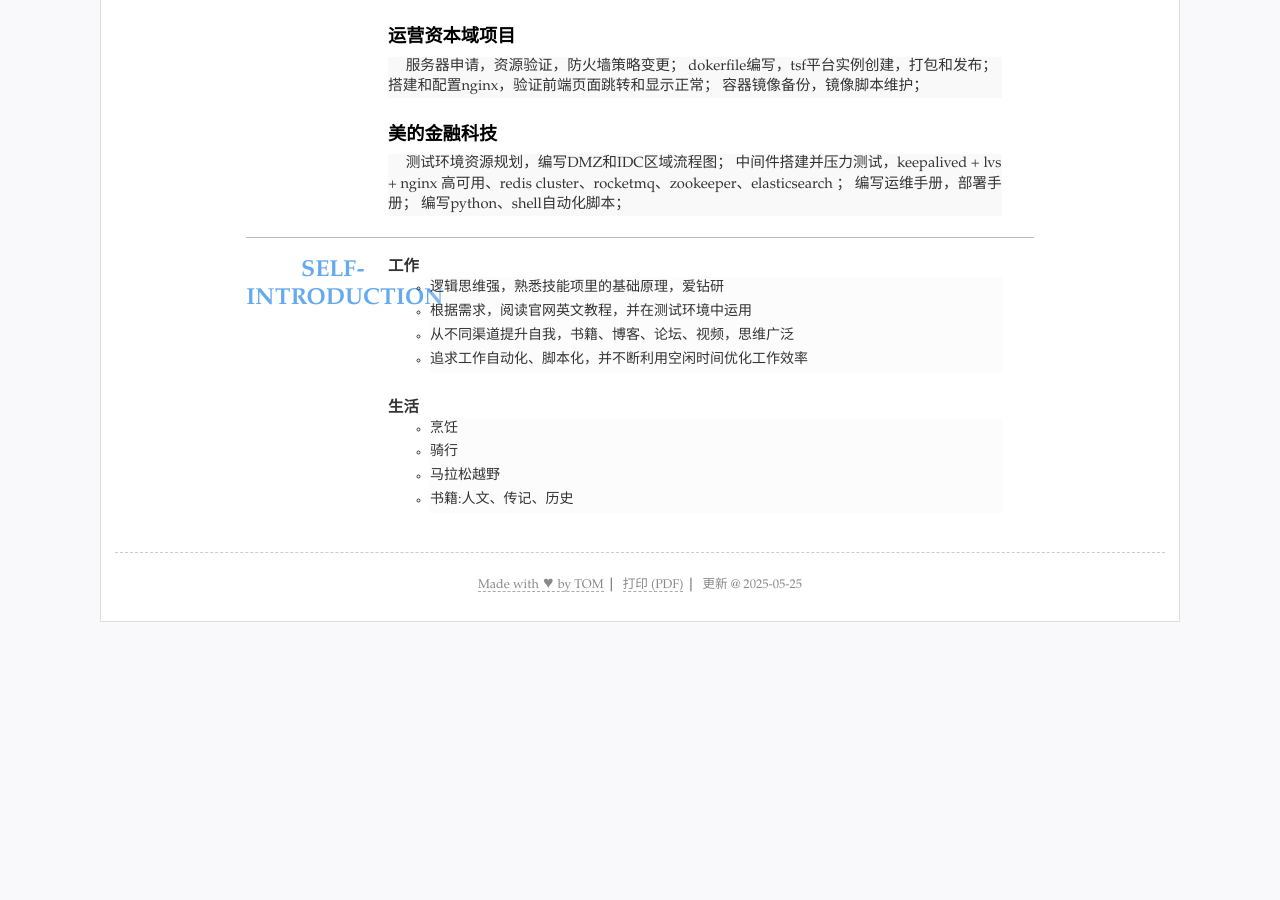
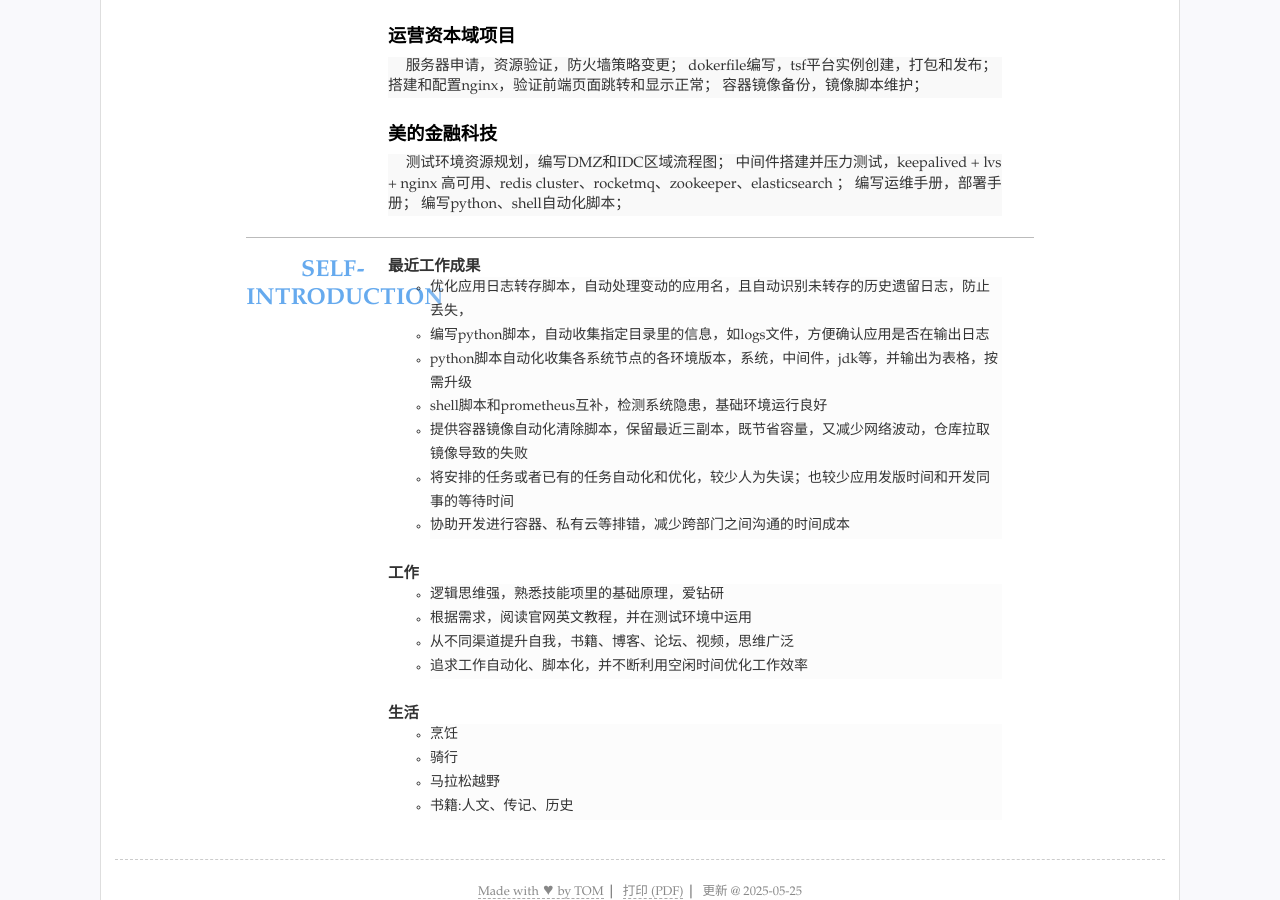
Before and after one commit to YogaTom/resume, a Jekyll site: the page built from index.html, in a window 1280 px wide and 900 px high, scrolled down 1272 px. Built offline with Jekyll 4.4.1, drawn with Linux system fonts in a browser that asks for light colours; before the commit the page ends 1915 px from its top, so only the background shows below that.

Commit message:
Update resume.yml

```diff
--- a/_data/resume.yml
+++ b/_data/resume.yml
@@ -94,8 +94,8 @@ main: #简历主要内容，
     - docker
     - middleware
     summary: Automation
-    detail: shell脚本日常巡检，加上prometheus监控，确保各系统正常运行
-            python脚本收集系统信息，输出为表格，方便统一升级优化
+    detail: shell脚本日常巡检，加上prometheus监控，确保各系统正常运行；
+            python脚本收集系统信息，输出为表格，方便统一升级优化；
             月度应用发版，检测nginx、java应用日志备份情况；
             编写自动化脚本，如自动化部署、自动化监控、自动化备份等，目前80—90%的工作都自动化；
             编写运维手册，如系统基础信息、系统架构、系统监控、系统备份等；
@@ -136,6 +136,17 @@ others: #其他列表显示
 - type: others #ID可以为空
   name: 'self-introduction'
   content: #选择需要的格式
+
+  - title: "最近工作成果"
+    list:
+    - 优化应用日志转存脚本，自动处理变动的应用名，且自动识别未转存的历史遗留日志，防止丢失，
+    - 编写python脚本，自动收集指定目录里的信息，如logs文件，方便确认应用是否在输出日志
+    - python脚本自动化收集各系统节点的各环境版本，系统，中间件，jdk等，并输出为表格，按需升级
+    - shell脚本和prometheus互补，检测系统隐患，基础环境运行良好
+    - 提供容器镜像自动化清除脚本，保留最近三副本，既节省容量，又减少网络波动，仓库拉取镜像导致的失败
+    - 将安排的任务或者已有的任务自动化和优化，较少人为失误；也较少应用发版时间和开发同事的等待时间
+    - 协助开发进行容器、私有云等排错，减少跨部门之间沟通的时间成本
+
   - title: "工作"
     list:
     - 逻辑思维强，熟悉技能项里的基础原理，爱钻研
```
